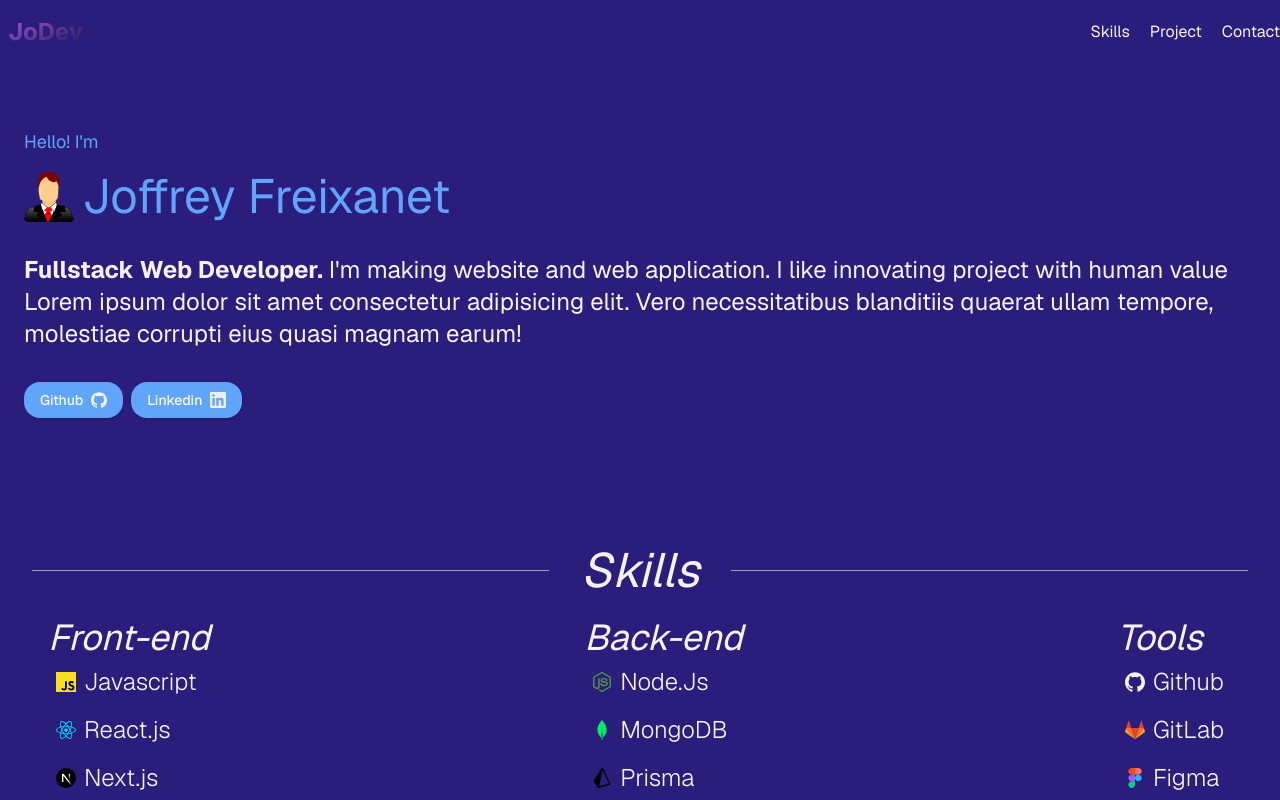
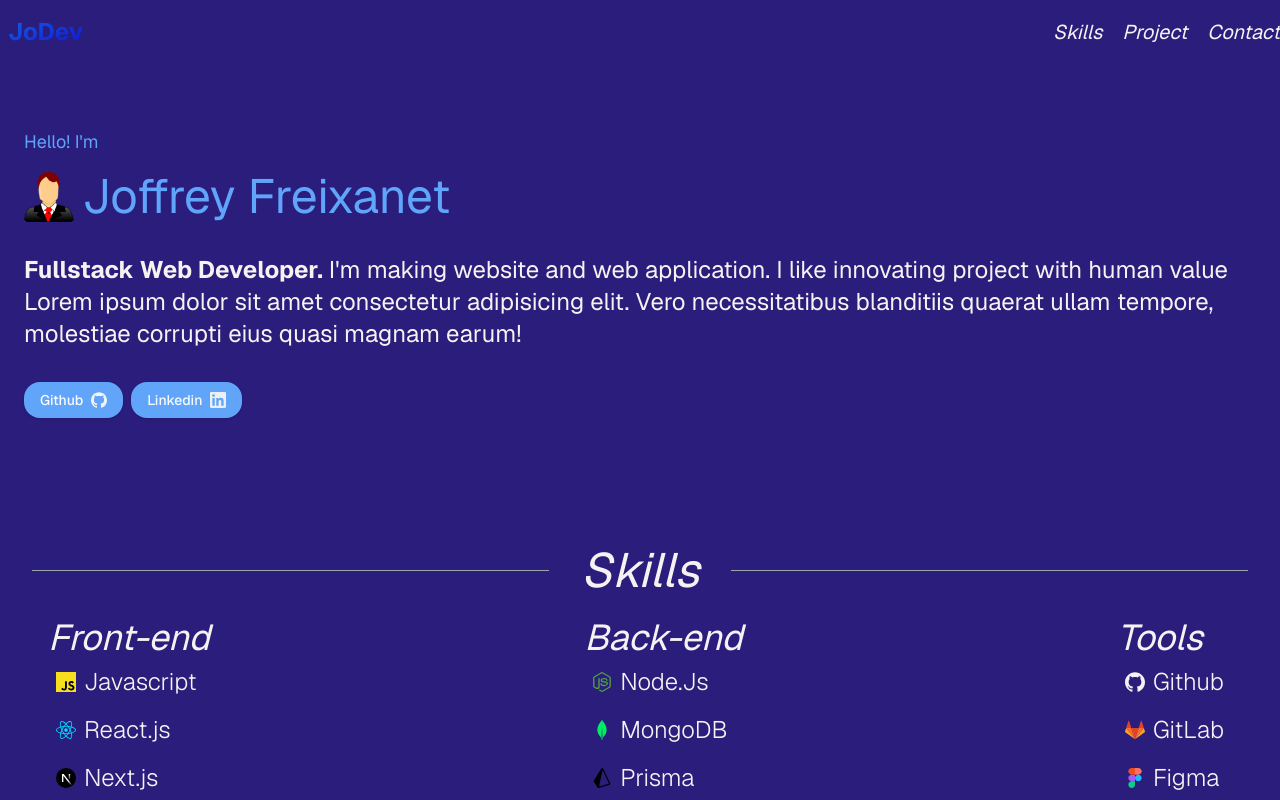
Before and after one commit to Joff317/Portfolio, a Next.js app: page / in a window 1280 px wide. Shown: the top 800 px of the page. Built offline with nearby package versions, Linux system fonts and the light colour scheme; a web font is replaced by a local one.

Commit message:
navbar almost done

```diff
--- a/app/page.tsx
+++ b/app/page.tsx
@@ -20,20 +20,20 @@
         <HeroSection />
       </div>
 
-      <div className="max-md:hidden mt-8">
+      <div className="max-md:hidden mt-8" id="skills">
         <SkillsSection />
       </div>
 
-      <div className="md:hidden mt-8">
+      <div className="md:hidden mt-8" id="skills">
         <SkillsSectionMobile />
       </div>
 
-      <div className="mb-12">
+      <div className="mb-12" id="project">
         <Project />
       </div>
 
-      <div>
-        <Contact/>
+      <div id="contact">
+        <Contact />
       </div>
     </PageContainer>
   );
--- a/components/Header.tsx
+++ b/components/Header.tsx
@@ -15,7 +15,7 @@
               className="text-2xl font-bold"
               style={{
                 backgroundImage:
-                  "linear-gradient(to bottom right, #af58d8, #18184f)",
+                  "linear-gradient(to bottom right, #1164ea, #1111ce)",
                 WebkitBackgroundClip: "text",
                 backgroundClip: "text",
                 color: "transparent",
--- a/components/HeaderNavigation.tsx
+++ b/components/HeaderNavigation.tsx
@@ -15,22 +15,22 @@
     <NavigationMenu>
       <NavigationMenuList className="gap-4">
         <NavigationMenuItem>
-          <Link href="/skills" legacyBehavior passHref>
-            <NavigationMenuLink className="max-md:hidden">
+          <Link href="#skills" legacyBehavior passHref>
+            <NavigationMenuLink className="max-md:hidden italic text-xl">
               Skills
             </NavigationMenuLink>
           </Link>
         </NavigationMenuItem>
         <NavigationMenuItem>
-          <Link href="/project" legacyBehavior passHref>
-            <NavigationMenuLink className="max-md:hidden">
+          <Link href="#project" legacyBehavior passHref>
+            <NavigationMenuLink className="max-md:hidden italic text-xl">
               Project
             </NavigationMenuLink>
           </Link>
         </NavigationMenuItem>
         <NavigationMenuItem>
-          <Link href="/project" legacyBehavior passHref>
-            <NavigationMenuLink className="max-md:hidden">
+          <Link href="#contact" legacyBehavior passHref>
+            <NavigationMenuLink className="max-md:hidden italic text-xl">
               Contact
             </NavigationMenuLink>
           </Link>
```
